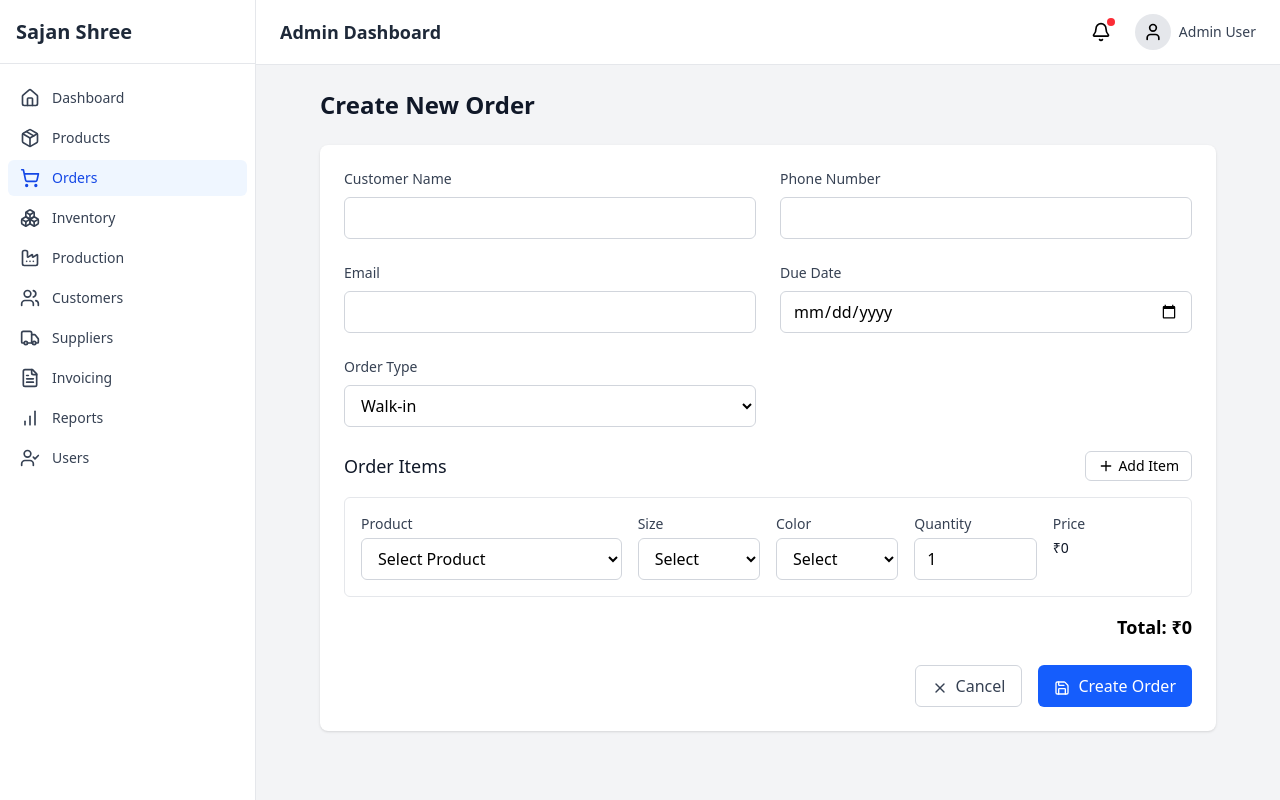
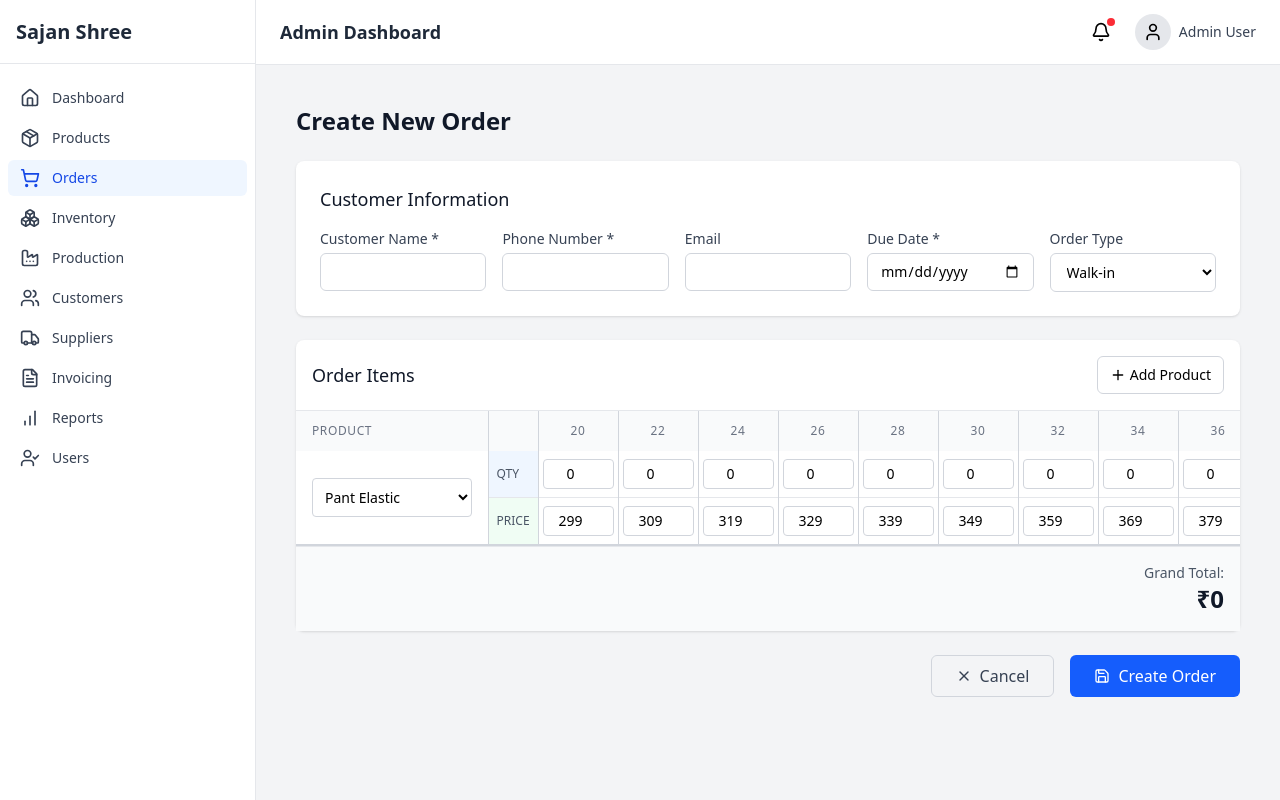
Before and after one commit to AIBInnovations/sajan_shree_frontend, a React (Vite) app: page /orders/new in a window 1280 px wide. Built offline with nearby package versions, Linux system fonts and the light colour scheme.

Commit message:
modified accoridng to the Requirement:     src/components/orders/OrderForm.jsx

```diff
--- a/src/components/orders/OrderForm.jsx
+++ b/src/components/orders/OrderForm.jsx
@@ -1,31 +1,50 @@
-// components/orders/OrderForm.jsx
 import React, { useState } from 'react';
-import { useNavigate } from 'react-router-dom';
 import { Save, X, Plus, Trash2 } from 'lucide-react';
 
 const OrderForm = () => {
-  const navigate = useNavigate();
   const [formData, setFormData] = useState({
     customer: '',
     phone: '',
     email: '',
     dueDate: '',
     orderType: 'walk-in',
-    items: [{ product: '', size: '', color: '', quantity: 1, price: 0 }]
+    items: [
+      {
+        id: 1,
+        product: 'Pant Elastic',
+        sizes: {
+          '20': { quantity: 0, price: 299 },
+          '22': { quantity: 0, price: 309 },
+          '24': { quantity: 0, price: 319 },
+          '26': { quantity: 0, price: 329 },
+          '28': { quantity: 0, price: 339 },
+          '30': { quantity: 0, price: 349 },
+          '32': { quantity: 0, price: 359 },
+          '34': { quantity: 0, price: 369 },
+          '36': { quantity: 0, price: 379 },
+          '38': { quantity: 0, price: 389 },
+          '40': { quantity: 0, price: 399 },
+          '42': { quantity: 0, price: 409 },
+          '44': { quantity: 0, price: 419 }
+        }
+      }
+    ]
   });
 
-  const products = [
-    { id: 1, name: 'Classic White Shirt', price: 899 },
-    { id: 2, name: 'Blue Denim Jeans', price: 1299 },
-    { id: 3, name: 'Cotton T-Shirt', price: 499 },
-    { id: 4, name: 'Formal Trousers', price: 1599 },
-    { id: 5, name: 'Pleated Skirt', price: 999 }
-  ];
+  const productSizeMapping = {
+    'Pant Elastic': ['20', '22', '24', '26', '28', '30', '32', '34', '36', '38', '40', '42', '44'],
+    'Pant Belt': ['26', '28', '30', '32', '34', '36', '38/26', '38/28', '40/28', '40/30', '40/32', '40/34', '42/28', '42/30', '42/32', '42/34', '42/36', '42/38', '42/40'],
+    'Skirt': ['14', '16', '18', '20', '22', '24', '26/28', '26/30', '26/32', '26/34', '26/36'],
+    'Tunick': ['20', '22', '24', '26', '28', '30', '32', '34', '36', '38', '40', '42', '44'],
+    'Blazer': ['20', '22', '24', '26', '28', '30', '32', '34', '36', '38', '40', '42', '44'],
+    'Shirt': ['20', '22', '24', '26', '28', '30', '32', '34', '36', '38', '40', '42', '44']
+  };
 
-  const handleSubmit = (e) => {
-    e.preventDefault();
+  const products = Object.keys(productSizeMapping);
+
+  const handleSubmit = () => {
     console.log('Order submitted:', formData);
-    navigate('/orders');
+    // Process the order data
   };
 
   const handleChange = (e) => {
@@ -33,76 +52,138 @@ const OrderForm = () => {
     setFormData(prev => ({ ...prev, [name]: value }));
   };
 
-  const handleItemChange = (index, field, value) => {
-    const newItems = [...formData.items];
-    newItems[index][field] = value;
+  const handleItemChange = (itemId, field, value) => {
+    setFormData(prev => ({
+      ...prev,
+      items: prev.items.map(item => {
+        if (item.id === itemId) {
+          const updatedItem = { ...item, [field]: value };
 
-    if (field === 'product') {
-      const product = products.find(p => p.name === value);
-      if (product) {
-        newItems[index].price = product.price;
-      }
+          // If product changes, reset sizes with new size chart
+          if (field === 'product' && value) {
+            const newSizes = {};
+            const availableSizes = productSizeMapping[value] || [];
+            availableSizes.forEach(size => {
+              newSizes[size] = { quantity: 0, price: 0 };
+            });
+            updatedItem.sizes = newSizes;
           }
 
-    setFormData(prev => ({ ...prev, items: newItems }));
-  };
-
-  const addItem = () => {
-    setFormData(prev => ({
-      ...prev,
-      items: [...prev.items, { product: '', size: '', color: '', quantity: 1, price: 0 }]
+          return updatedItem;
+        }
+        return item;
+      })
     }));
   };
 
-  const removeItem = (index) => {
+  const handleSizeChange = (itemId, size, field, value) => {
     setFormData(prev => ({
       ...prev,
-      items: prev.items.filter((_, i) => i !== index)
+      items: prev.items.map(item =>
+        item.id === itemId
+          ? {
+              ...item,
+              sizes: {
+                ...item.sizes,
+                [size]: {
+                  ...item.sizes[size],
+                  [field]: field === 'quantity' ? parseInt(value) || 0 : parseFloat(value) || 0
+                }
+              }
+            }
+          : item
+      )
     }));
   };
 
-  const calculateTotal = () => {
-    return formData.items.reduce((total, item) => total + (item.price * item.quantity), 0);
+  const addProduct = () => {
+    const newId = Math.max(...formData.items.map(item => item.id)) + 1;
+    const newItem = {
+      id: newId,
+      product: '',
+      sizes: {}
+    };
+
+    setFormData(prev => ({
+      ...prev,
+      items: [...prev.items, newItem]
+    }));
+  };
+
+  const removeProduct = (itemId) => {
+    if (formData.items.length > 1) {
+      setFormData(prev => ({
+        ...prev,
+        items: prev.items.filter(item => item.id !== itemId)
+      }));
+    }
+  };
+
+  const getCurrentSizes = (item) => {
+    if (!item.product) return [];
+    return productSizeMapping[item.product] || [];
+  };
+
+  const calculateRowTotal = (item) => {
+    return Object.values(item.sizes).reduce((total, size) => {
+      return total + (size.quantity * size.price);
+    }, 0);
+  };
+
+  const getAllUniqueSizes = () => {
+    const allSizes = new Set();
+    formData.items.forEach(item => {
+      if (item.product) {
+        const sizes = productSizeMapping[item.product] || [];
+        sizes.forEach(size => allSizes.add(size));
+      }
+    });
+    return Array.from(allSizes);
+  };
+
+  const calculateGrandTotal = () => {
+    return formData.items.reduce((total, item) => {
+      return total + calculateRowTotal(item);
+    }, 0);
   };
 
   return (
-    <div className="max-w-4xl mx-auto">
+    <div className="max-w-full mx-auto p-4">
       <div className="mb-6">
         <h2 className="text-2xl font-bold text-gray-900">Create New Order</h2>
       </div>
 
-      <form onSubmit={handleSubmit} className="bg-white rounded-lg shadow p-6 space-y-6">
-        <div className="grid grid-cols-1 md:grid-cols-2 gap-6">
+      <div className="space-y-6">
+        {/* Customer Information Section */}
+        <div className="bg-white rounded-lg shadow p-6">
+          <h3 className="text-lg font-medium text-gray-900 mb-4">Customer Information</h3>
+          <div className="grid grid-cols-1 md:grid-cols-3 lg:grid-cols-5 gap-4">
             <div>
-            <label className="block text-sm font-medium text-gray-700 mb-2">
-              Customer Name
+              <label className="block text-sm font-medium text-gray-700 mb-1">
+                Customer Name *
               </label>
               <input
                 type="text"
                 name="customer"
                 value={formData.customer}
                 onChange={handleChange}
-              required
-              className="w-full px-3 py-2 border border-gray-300 rounded-md focus:outline-none focus:ring-2 focus:ring-blue-500"
+                className="w-full px-3 py-2 border border-gray-300 rounded-md focus:outline-none focus:ring-2 focus:ring-blue-500 text-sm"
               />
             </div>
-
             <div>
-            <label className="block text-sm font-medium text-gray-700 mb-2">
-              Phone Number
+              <label className="block text-sm font-medium text-gray-700 mb-1">
+                Phone Number *
               </label>
               <input
                 type="tel"
                 name="phone"
                 value={formData.phone}
                 onChange={handleChange}
-              required
-              className="w-full px-3 py-2 border border-gray-300 rounded-md focus:outline-none focus:ring-2 focus:ring-blue-500"
+                className="w-full px-3 py-2 border border-gray-300 rounded-md focus:outline-none focus:ring-2 focus:ring-blue-500 text-sm"
               />
             </div>
-
             <div>
-            <label className="block text-sm font-medium text-gray-700 mb-2">
+              <label className="block text-sm font-medium text-gray-700 mb-1">
                 Email
               </label>
               <input
@@ -110,33 +191,30 @@ const OrderForm = () => {
                 name="email"
                 value={formData.email}
                 onChange={handleChange}
-              className="w-full px-3 py-2 border border-gray-300 rounded-md focus:outline-none focus:ring-2 focus:ring-blue-500"
+                className="w-full px-3 py-2 border border-gray-300 rounded-md focus:outline-none focus:ring-2 focus:ring-blue-500 text-sm"
               />
             </div>
-
             <div>
-            <label className="block text-sm font-medium text-gray-700 mb-2">
-              Due Date
+              <label className="block text-sm font-medium text-gray-700 mb-1">
+                Due Date *
               </label>
               <input
                 type="date"
                 name="dueDate"
                 value={formData.dueDate}
                 onChange={handleChange}
-              required
-              className="w-full px-3 py-2 border border-gray-300 rounded-md focus:outline-none focus:ring-2 focus:ring-blue-500"
+                className="w-full px-3 py-2 border border-gray-300 rounded-md focus:outline-none focus:ring-2 focus:ring-blue-500 text-sm"
               />
             </div>
-
             <div>
-            <label className="block text-sm font-medium text-gray-700 mb-2">
+              <label className="block text-sm font-medium text-gray-700 mb-1">
                 Order Type
               </label>
               <select
                 name="orderType"
                 value={formData.orderType}
                 onChange={handleChange}
-              className="w-full px-3 py-2 border border-gray-300 rounded-md focus:outline-none focus:ring-2 focus:ring-blue-500"
+                className="w-full px-3 py-2 border border-gray-300 rounded-md focus:outline-none focus:ring-2 focus:ring-blue-500 text-sm"
               >
                 <option value="walk-in">Walk-in</option>
                 <option value="phone">Phone</option>
@@ -144,136 +222,162 @@ const OrderForm = () => {
               </select>
             </div>
           </div>
+        </div>
 
-        <div>
-          <div className="flex justify-between items-center mb-4">
+        {/* Order Items Matrix */}
+        <div className="bg-white rounded-lg shadow">
+          <div className="p-4 border-b border-gray-200">
+            <div className="flex justify-between items-center">
               <h3 className="text-lg font-medium text-gray-900">Order Items</h3>
               <button
                 type="button"
-              onClick={addItem}
-              className="inline-flex items-center px-3 py-1 border border-gray-300 rounded-md text-sm hover:bg-gray-50"
+                onClick={addProduct}
+                className="inline-flex items-center px-3 py-2 border border-gray-300 rounded-md text-sm bg-white hover:bg-gray-50 transition-colors"
               >
                 <Plus className="w-4 h-4 mr-1" />
-              Add Item
+                Add Product
               </button>
             </div>
+          </div>
 
-          <div className="space-y-4">
-            {formData.items.map((item, index) => (
-              <div key={index} className="border border-gray-200 rounded-md p-4">
-                <div className="grid grid-cols-1 md:grid-cols-6 gap-4">
-                  <div className="md:col-span-2">
-                    <label className="block text-sm font-medium text-gray-700 mb-1">
+          <div className="overflow-x-auto">
+            <table className="w-full border-collapse">
+              <thead>
+                <tr className="bg-gray-50">
+                  <th className="sticky left-0 z-10 bg-gray-50 px-4 py-3 text-left text-xs font-medium text-gray-500 uppercase tracking-wider border-r border-gray-300 min-w-48">
                     Product
-                    </label>
+                  </th>
+                  <th className="px-2 py-3 text-center text-xs font-medium text-gray-500 uppercase tracking-wider border-r border-gray-300">
+
+                  </th>
+                  {getAllUniqueSizes().map(size => (
+                    <th key={size} className="px-3 py-3 text-center text-xs font-medium text-gray-500 uppercase tracking-wider border-r border-gray-300 min-w-20">
+                      {size}
+                    </th>
+                  ))}
+                  <th className="px-4 py-3 text-center text-xs font-medium text-gray-500 uppercase tracking-wider border-r border-gray-300">
+                    Total
+                  </th>
+                  <th className="px-4 py-3 text-center text-xs font-medium text-gray-500 uppercase tracking-wider">
+                    Action
+                  </th>
+                </tr>
+              </thead>
+              <tbody className="bg-white">
+                {formData.items.map((item, itemIndex) => (
+                  <React.Fragment key={item.id}>
+                    {/* Product Row */}
+                    <tr className="border-b border-gray-200">
+                      <td className="sticky left-0 z-10 bg-white px-4 py-3 border-r border-gray-300" rowSpan="2">
                         <select
                           value={item.product}
-                      onChange={(e) => handleItemChange(index, 'product', e.target.value)}
-                      required
-                      className="w-full px-3 py-2 border border-gray-300 rounded-md focus:outline-none focus:ring-2 focus:ring-blue-500"
+                          onChange={(e) => handleItemChange(item.id, 'product', e.target.value)}
+                          className="w-full px-2 py-2 border border-gray-300 rounded text-sm focus:outline-none focus:ring-1 focus:ring-blue-500"
                         >
                           <option value="">Select Product</option>
-                      {products.map(p => (
-                        <option key={p.id} value={p.name}>{p.name}</option>
+                          {products.map(product => (
+                            <option key={product} value={product}>{product}</option>
                           ))}
                         </select>
-                  </div>
-
-                  <div>
-                    <label className="block text-sm font-medium text-gray-700 mb-1">
-                      Size
-                    </label>
-                    <select
-                      value={item.size}
-                      onChange={(e) => handleItemChange(index, 'size', e.target.value)}
-                      required
-                      className="w-full px-3 py-2 border border-gray-300 rounded-md focus:outline-none focus:ring-2 focus:ring-blue-500"
-                    >
-                      <option value="">Select</option>
-                      <option value="S">S</option>
-                      <option value="M">M</option>
-                      <option value="L">L</option>
-                      <option value="XL">XL</option>
-                    </select>
-                  </div>
-
-                  <div>
-                    <label className="block text-sm font-medium text-gray-700 mb-1">
-                      Color
-                    </label>
-                    <select
-                      value={item.color}
-                      onChange={(e) => handleItemChange(index, 'color', e.target.value)}
-                      required
-                      className="w-full px-3 py-2 border border-gray-300 rounded-md focus:outline-none focus:ring-2 focus:ring-blue-500"
-                    >
-                      <option value="">Select</option>
-                      <option value="White">White</option>
-                      <option value="Black">Black</option>
-                      <option value="Blue">Blue</option>
-                      <option value="Red">Red</option>
-                    </select>
-                  </div>
-
-                  <div>
-                    <label className="block text-sm font-medium text-gray-700 mb-1">
-                      Quantity
-                    </label>
+                      </td>
+                      <td className="px-2 py-2 text-xs font-medium text-gray-600 border-r border-gray-300 bg-blue-50">
+                        QTY
+                      </td>
+                      {getAllUniqueSizes().map(size => {
+                        const itemSizes = getCurrentSizes(item);
+                        const hasSize = itemSizes.includes(size);
+                        return (
+                          <td key={`${item.id}-${size}-qty`} className="px-1 py-2 border-r border-gray-300">
+                            {hasSize ? (
                               <input
                                 type="number"
-                      value={item.quantity}
-                      onChange={(e) => handleItemChange(index, 'quantity', parseInt(e.target.value))}
-                      min="1"
-                      required
-                      className="w-full px-3 py-2 border border-gray-300 rounded-md focus:outline-none focus:ring-2 focus:ring-blue-500"
+                                value={item.sizes[size]?.quantity || 0}
+                                onChange={(e) => handleSizeChange(item.id, size, 'quantity', e.target.value)}
+                                min="0"
+                                className="w-full px-2 py-1 border border-gray-300 rounded text-sm text-center focus:outline-none focus:ring-1 focus:ring-blue-500"
                               />
-                  </div>
-
-                  <div>
-                    <label className="block text-sm font-medium text-gray-700 mb-1">
-                      Price
-                    </label>
-                    <div className="flex items-center">
-                      <span className="text-sm text-gray-900">₹{item.price}</span>
-                      {formData.items.length > 1 && (
+                            ) : (
+                              <div className="w-full px-2 py-1 text-center text-gray-300">-</div>
+                            )}
+                          </td>
+                        );
+                      })}
+                      <td className="px-4 py-2 text-sm font-medium text-gray-900 text-center border-r border-gray-300" rowSpan="2">
+                        ₹{calculateRowTotal(item)}
+                      </td>
+                      <td className="px-4 py-2 text-center" rowSpan="2">
                         <button
                           type="button"
-                          onClick={() => removeItem(index)}
-                          className="ml-4 text-red-600 hover:text-red-900"
+                          onClick={() => removeProduct(item.id)}
+                          disabled={formData.items.length <= 1}
+                          className="text-red-600 hover:text-red-900 disabled:text-gray-400 disabled:cursor-not-allowed"
                         >
                           <Trash2 className="w-4 h-4" />
                         </button>
+                      </td>
+                    </tr>
+                    {/* Price Row */}
+                    <tr className="border-b-2 border-gray-300">
+                      <td className="px-2 py-2 text-xs font-medium text-gray-600 border-r border-gray-300 bg-green-50">
+                        PRICE
+                      </td>
+                      {getAllUniqueSizes().map(size => {
+                        const itemSizes = getCurrentSizes(item);
+                        const hasSize = itemSizes.includes(size);
+                        return (
+                          <td key={`${item.id}-${size}-price`} className="px-1 py-2 border-r border-gray-300">
+                            {hasSize ? (
+                              <input
+                                type="number"
+                                value={item.sizes[size]?.price || 0}
+                                onChange={(e) => handleSizeChange(item.id, size, 'price', e.target.value)}
+                                min="0"
+                                step="0.01"
+                                className="w-full px-2 py-1 border border-gray-300 rounded text-sm text-center focus:outline-none focus:ring-1 focus:ring-blue-500"
+                              />
+                            ) : (
+                              <div className="w-full px-2 py-1 text-center text-gray-300">-</div>
                             )}
+                          </td>
+                        );
+                      })}
+                    </tr>
+                  </React.Fragment>
+                ))}
+              </tbody>
+            </table>
+          </div>
+
+          {/* Grand Total */}
+          <div className="p-4 border-t border-gray-200 bg-gray-50">
+            <div className="flex justify-end">
+              <div className="text-right">
+                <div className="text-sm text-gray-600">Grand Total:</div>
+                <div className="text-2xl font-bold text-gray-900">₹{calculateGrandTotal()}</div>
               </div>
             </div>
           </div>
         </div>
-            ))}
-          </div>
 
-          <div className="mt-4 text-right">
-            <span className="text-lg font-semibold">Total: ₹{calculateTotal()}</span>
-          </div>
-        </div>
-
+        {/* Action Buttons */}
         <div className="flex justify-end space-x-4">
           <button
             type="button"
-            onClick={() => navigate('/orders')}
-            className="px-4 py-2 border border-gray-300 rounded-md text-gray-700 hover:bg-gray-50 transition-colors"
+            className="px-6 py-2 border border-gray-300 rounded-md text-gray-700 hover:bg-gray-50 transition-colors inline-flex items-center"
           >
-            <X className="w-4 h-4 mr-2 inline" />
+            <X className="w-4 h-4 mr-2" />
             Cancel
           </button>
           <button
-            type="submit"
-            className="px-4 py-2 bg-blue-600 text-white rounded-md hover:bg-blue-700 transition-colors"
+            type="button"
+            onClick={handleSubmit}
+            className="px-6 py-2 bg-blue-600 text-white rounded-md hover:bg-blue-700 transition-colors inline-flex items-center"
           >
-            <Save className="w-4 h-4 mr-2 inline" />
+            <Save className="w-4 h-4 mr-2" />
             Create Order
           </button>
         </div>
-      </form>
+      </div>
     </div>
   );
 };
```
Lines whose indentation alone changed are shown as unchanged.
